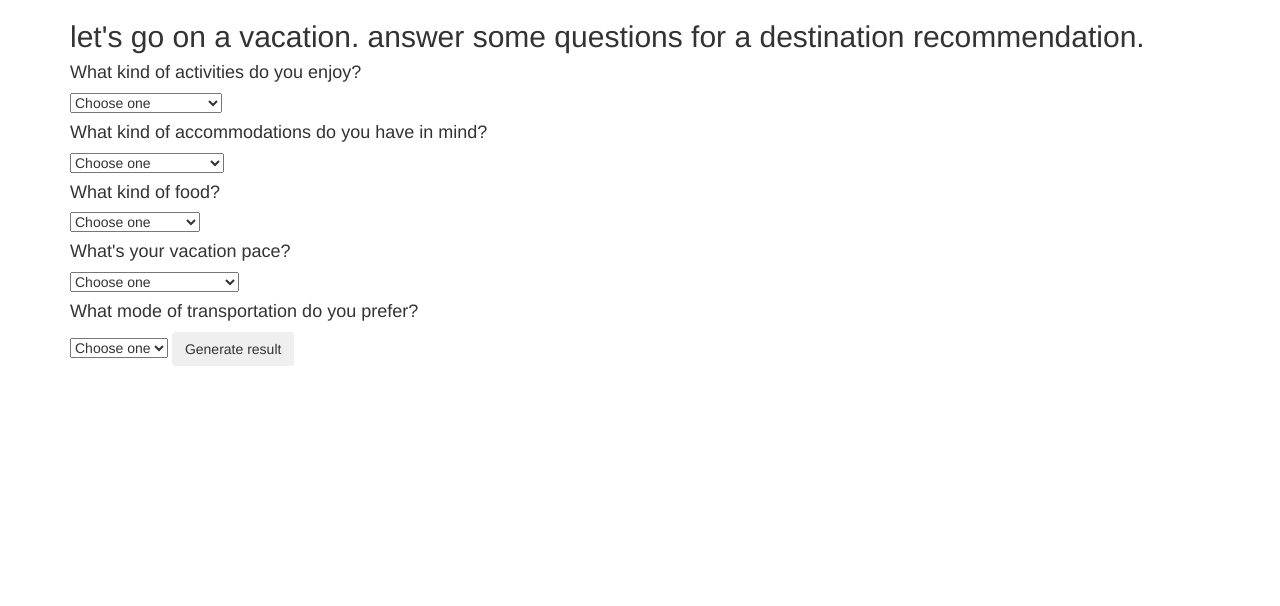
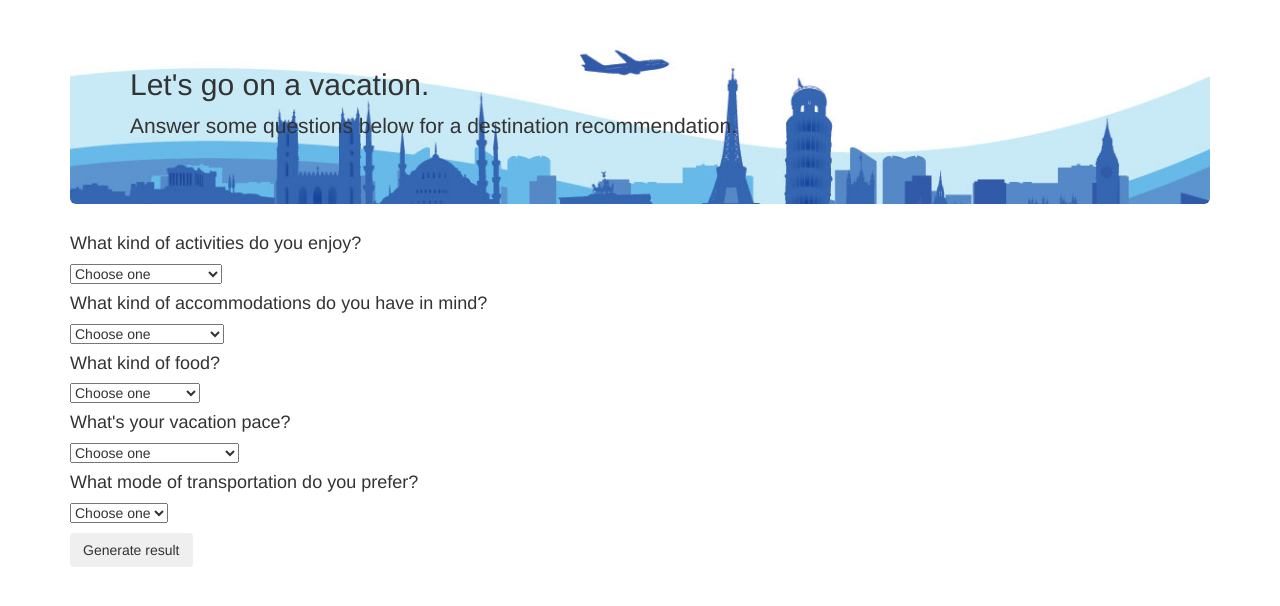
Before and after one commit to emilywatkins/vacation, a plain HTML site: page index.html in a window 1280 px wide. Drawn offline with nearby package versions, Linux system fonts and the light colour scheme.

Commit message:
add styling with css to add banner, adjust submit button alignment, add result text to display with result image(s).

```diff
--- a/css/styles.css
+++ b/css/styles.css
@@ -3,3 +3,17 @@
   width: 300px;
   height: auto;
 }
+
+.result-text {
+  display: none;
+}
+
+.btn {
+  display: block;
+  margin-top: 10px;
+}
+
+.jumbotron {
+  background-image: url(../img/banner.jpg);
+  background-size: cover;
+}
--- a/index.html
+++ b/index.html
@@ -12,7 +12,10 @@
   </head>
   <body>
     <div class="container">
-      <h2>let's go on a vacation. answer some questions for a destination recommendation.</h2>
+      <div class="jumbotron">
+        <h2>Let's go on a vacation.</h2>
+        <p>Answer some questions below for a destination recommendation.</p>
+      </div>
 
       <form id="questions">
         <h4>What kind of activities do you enjoy?</h4>
@@ -54,6 +57,9 @@
         <button type="submit" class="btn">Generate result</button>
 
       </form>
+      <div class="result-text">
+        <h4>You should head to:</h4>
+      </div>
       <div class="results">
         <img id="bali" src="img/bali.jpg" alt="bali-postcard">
         <img id="alps" src="img/alps.jpg" alt="alps-postcard">
--- a/js/scripts.js
+++ b/js/scripts.js
@@ -53,7 +53,7 @@ $(document).ready(function() {
     } else if (q5 === "skis") {
       alps += 1;
     }
-    console.log(bali);
+
     if (nyc > bali && nyc > alps) {
       $("#alps").hide();
       $("#bali").hide();
```
Also changed, not shown: img/banner.jpg (added).
